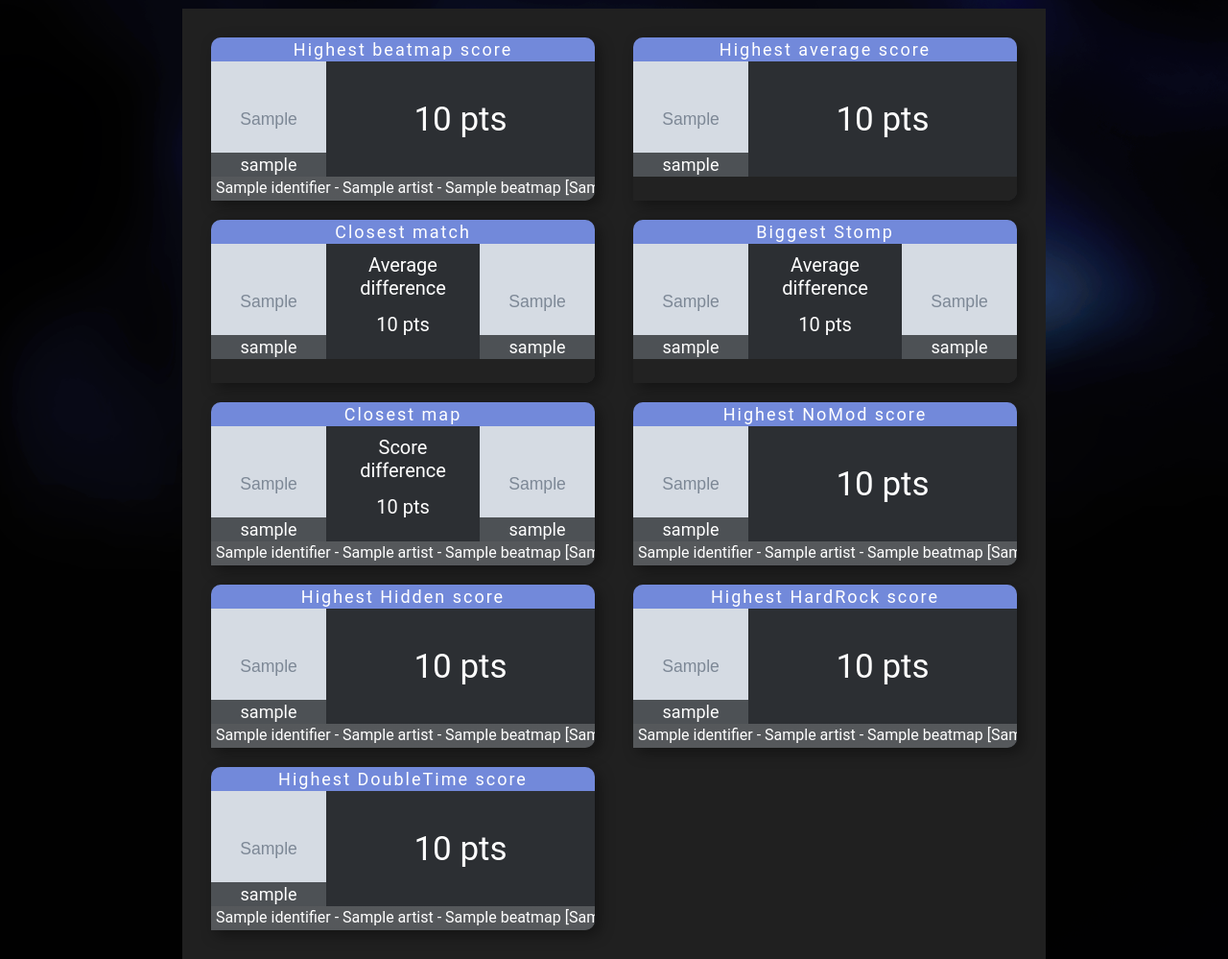
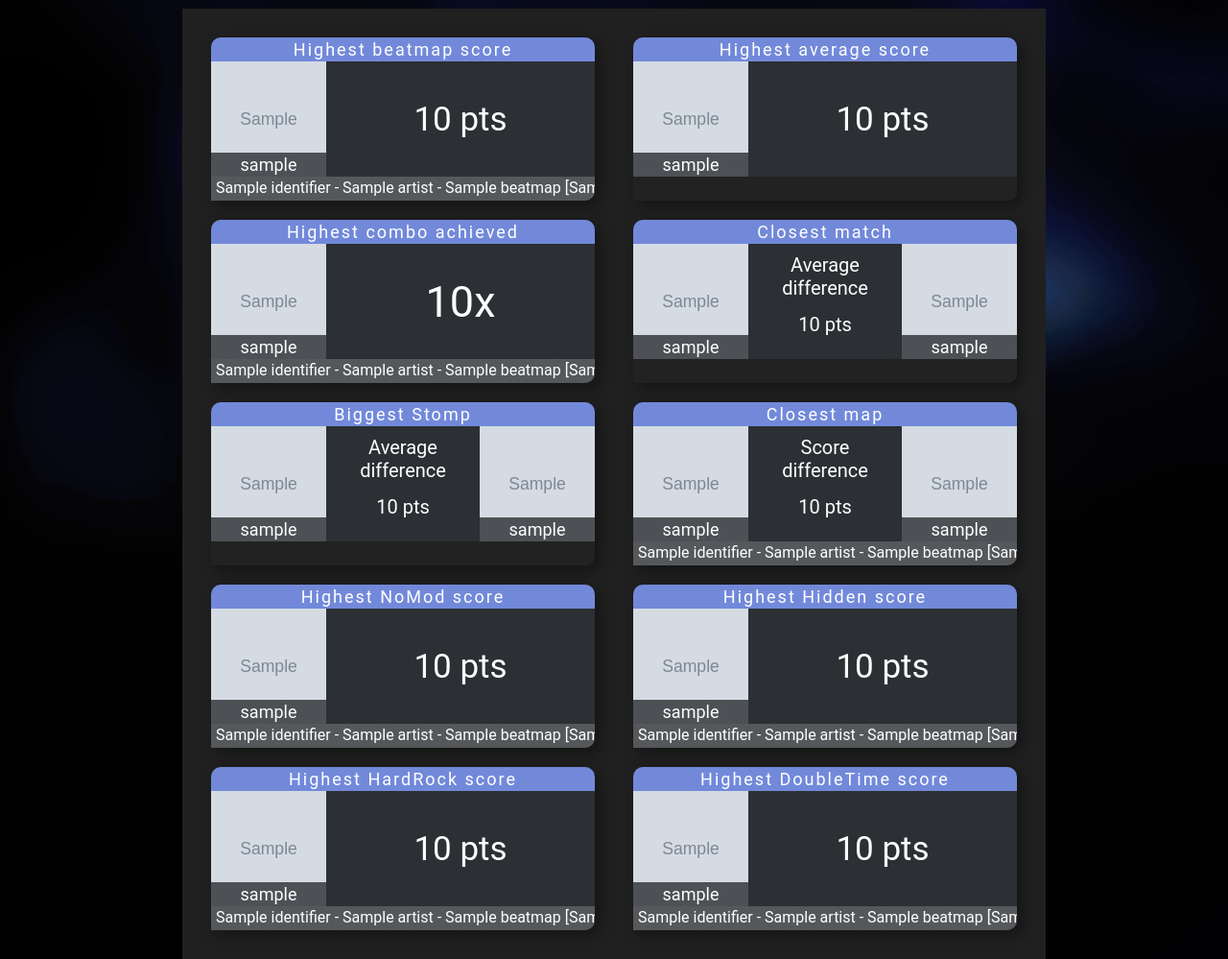
Before and after one commit to roansong/osu-tourney-site-template, a Django app: template ozapt/templates/stats.html in a window 1280 px wide. Shown: the part 69-1068 px from the top of the page at 96% size. Run offline with Django 3.2, Linux system fonts and the light colour scheme; the template is opened without the code that fills it: most values are stand-ins (such as "Sample title", 1, 10 or a date in 2020); grey boxes marked "Sample" are stand-in pictures.

Commit message:
Added new stat and updated match list

```diff
--- a/ozapt/templates/stats.html
+++ b/ozapt/templates/stats.html
@@ -33,6 +33,21 @@
                     {{ highest_avg_score.score|intcomma }} pts
                 </div>
                 <div class="stat-card-footer"></div>
+            </div>
+
+            <div class="stat-card player-stat-card">
+                <div class="stat-card-title">Highest combo achieved</div>
+                <div class="stat-card-player-avatar" style="background-image: url('{{ highest_combo.user.avatar_url }}');">
+                    <div class="stat-card-player-name">{{ highest_combo.user.username }}</div>
+                </div>
+                <div class="stat-card-player-additional" style="font-size: 45px">
+                    {{ highest_combo.combo|intcomma }}x
+                </div>
+                <div class="stat-card-map-info" style="background: linear-gradient(rgba(0, 0, 0, 0.6), rgba(0, 0, 0, 0.6)) center bottom / cover, url('{{ highest_combo.beatmap.cover_url }}');">
+                    <div class="moving-text">
+                        {{ highest_combo.beatmap.identifier }} - {{ highest_combo.beatmap.artist }} - {{ highest_combo.beatmap.title }} [{{ highest_combo.beatmap.version }}]
+                    </div>
+                </div>
             </div>
 
             <div class="stat-card player-vs-stat-card">
--- a/ozapt/views.py
+++ b/ozapt/views.py
@@ -107,4 +107,5 @@ class StatsView(TemplateView):
         context['closest_match'] = api.get_closest_match()
         context['closest_map'] = api.get_closest_map()
         context['biggest_stomp'] = api.get_biggest_stomp()
+        context['highest_combo'] = api.get_highest_combo()
         return context
--- a/stats/multilinks.txt
+++ b/stats/multilinks.txt
@@ -16,3 +16,4 @@
 69837497
 69882633
 69898628
+69939151
```
Also changed, not shown: stats/api.py (+17 -1 lines).
